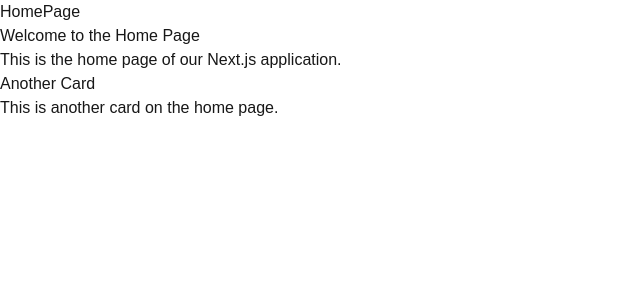
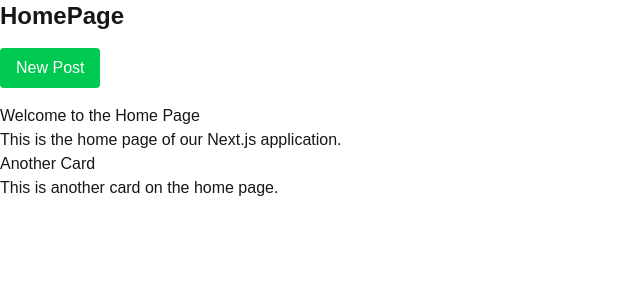
Before and after one commit to theisraelolaleye/alx-project-0x02-setup, a Next.js app in the folder alx-project-0x02/: page /home in a window 1280 px wide. Shown: the top 300 px of the page, without its empty margins (0-640 px from the left). Built offline with nearby package versions, Linux system fonts and the light colour scheme.

Commit message:
Postmodal created

```diff
--- /dev/null
+++ b/alx-project-0x02/components/common/PostModal.tsx
@@ -0,0 +1,38 @@
+import React from 'react'
+import { type PostModalProps } from '@/interfaces'
+
+const PostModal = ({ onClose, onSubmit }: PostModalProps) => {
+  const [title, setTitle] = React.useState('')
+  const [content, setContent] = React.useState('')
+
+  const handleSubmit = (e: React.FormEvent) => {
+    e.preventDefault()
+    if (!title.trim() || !content.trim()) return
+    onSubmit({ title, content })
+    setTitle('')
+    setContent('')
+    onClose()
+  }
+
+  return (
+    <div>
+      <form onSubmit={handleSubmit}>
+
+        <input
+          type="text"
+          placeholder="Title"
+          value={title}
+          onChange={(e) => setTitle(e.target.value)}
+        />
+        <textarea
+          placeholder="Content"
+          value={content}
+          onChange={(e) => setContent(e.target.value)}
+        />
+        <button type="submit">Post</button>
+      </form>
+    </div>
+  )
+}
+
+export default PostModal
--- a/alx-project-0x02/interfaces/index.ts
+++ b/alx-project-0x02/interfaces/index.ts
@@ -6,3 +6,8 @@ export interface CardProps {
   title: string;
   content: string;
 }
+
+export interface PostModalProps {
+  onClose: () => void;
+  onSubmit: (post: { title: string; content: string }) => void;
+}
--- a/alx-project-0x02/pages/home.tsx
+++ b/alx-project-0x02/pages/home.tsx
@@ -1,15 +1,42 @@
 import React from 'react'
 import Card from '@/components/common/Card'
+import PostModal from '@/components/common/PostModal'
+import { useState } from 'react'
+
 
 const HomePage = () => {
+  const [posts, setPosts] = useState(
+    [
+      { title: 'Welcome to the Home Page', content: 'This is the home page of our Next.js application.' },
+      { title: 'Another Card', content: 'This is another card on the home page.' },
+    ]
+  )
+
+  const [isModalOpen, setIsModalOpen] = useState(false)
+
+  const handleAddPost = (post: { title: string; content: string }) => {
+    setPosts((prev) => [...prev, post])
+  }
+
   return (
 
     <section>
-      <h1>HomePage</h1>
+      <h1 className="text-2xl font-bold mb-4">HomePage</h1>
 
-      <Card title="Welcome to the Home Page" content="This is the home page of our Next.js application." />
+      <button
+        onClick={() => setIsModalOpen(true)}
+        className="mb-4 px-4 py-2 bg-green-500 text-white rounded"
+      >
+        New Post
+      </button>
 
-      <Card title="Another Card" content="This is another card on the home page." />
+      {posts.map((post, index) => (
+        <Card key={index} title={post.title} content={post.content} />
+      ))}
+
+      {isModalOpen && (
+        <PostModal onClose={() => setIsModalOpen(false)} onSubmit={handleAddPost} />
+      )}
     </section>
   )
 }
```
